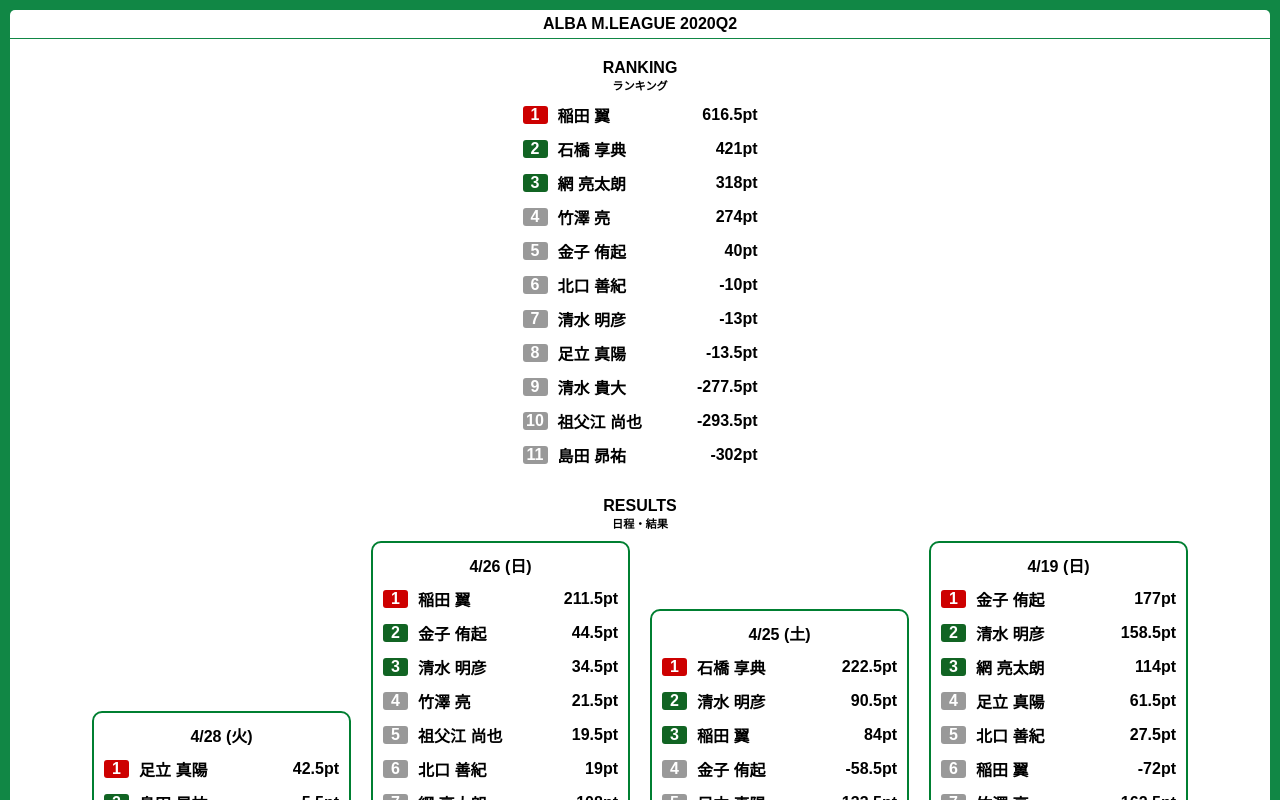
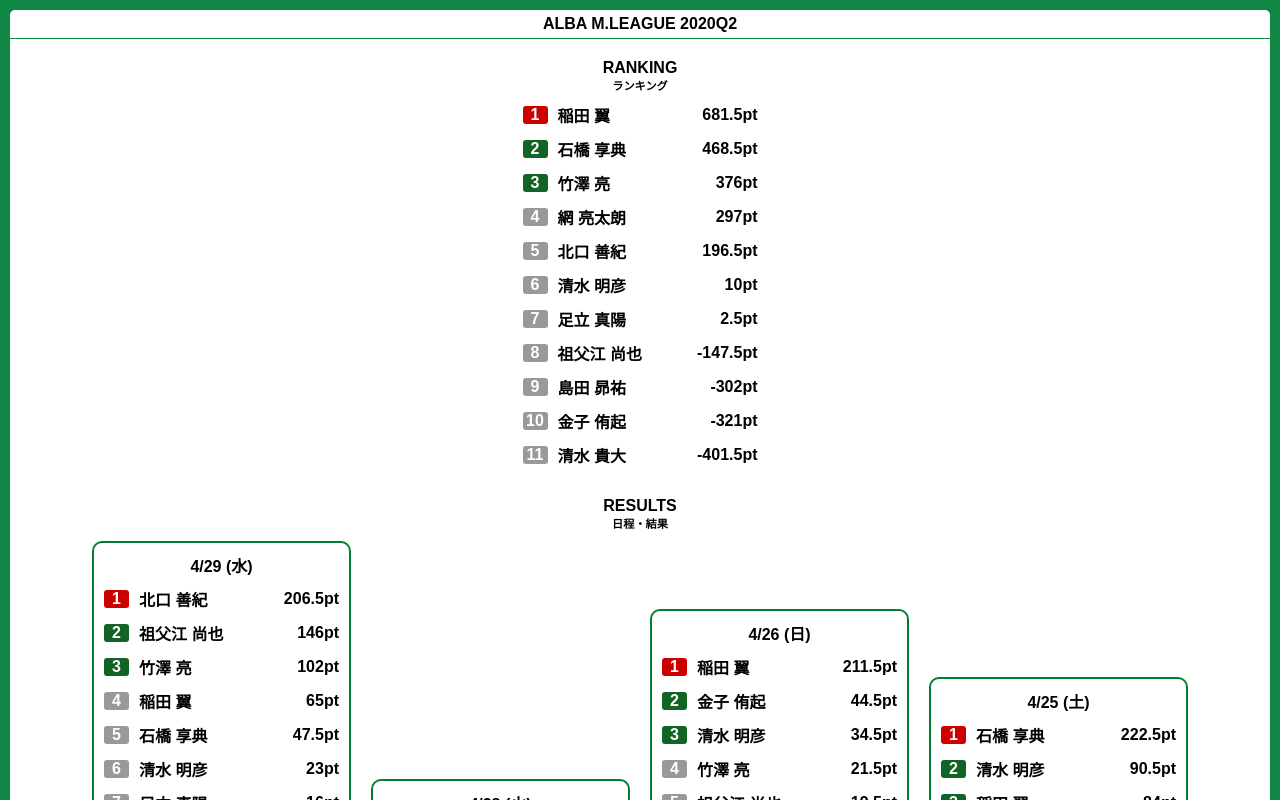
Before and after one commit to peichan/alba-mleague, an Angular app: page /alba-mleague/ranking/2020Q2 in a window 1280 px wide. Shown: the top 800 px of the page. Built offline with nearby package versions, Linux system fonts and the light colour scheme.

Commit message:
add 4/29

```diff
--- a/src/app/app.component.ts
+++ b/src/app/app.component.ts
@@ -23,6 +23,18 @@
 
 const quarterResults: { [key: string]: DayResult[]; } = {
   "2020Q2": [
+    new DayResult("4/29 (水)", [
+      new Result("北口 善紀", 206.5),
+      new Result("祖父江 尚也", 146),
+      new Result("竹澤 亮", 102),
+      new Result("稲田 翼", 65),
+      new Result("石橋 享典", 47.5),
+      new Result("清水 明彦", 23),
+      new Result("足立 真陽", 16),
+      new Result("網 亮太朗", -21),
+      new Result("清水 貴大", -124),
+      new Result("金子 侑起", -361)
+    ]),
     new DayResult("4/28 (火)", [
       new Result("足立 真陽", 42.5),
       new Result("島田 昴祐", 5.5),
```
